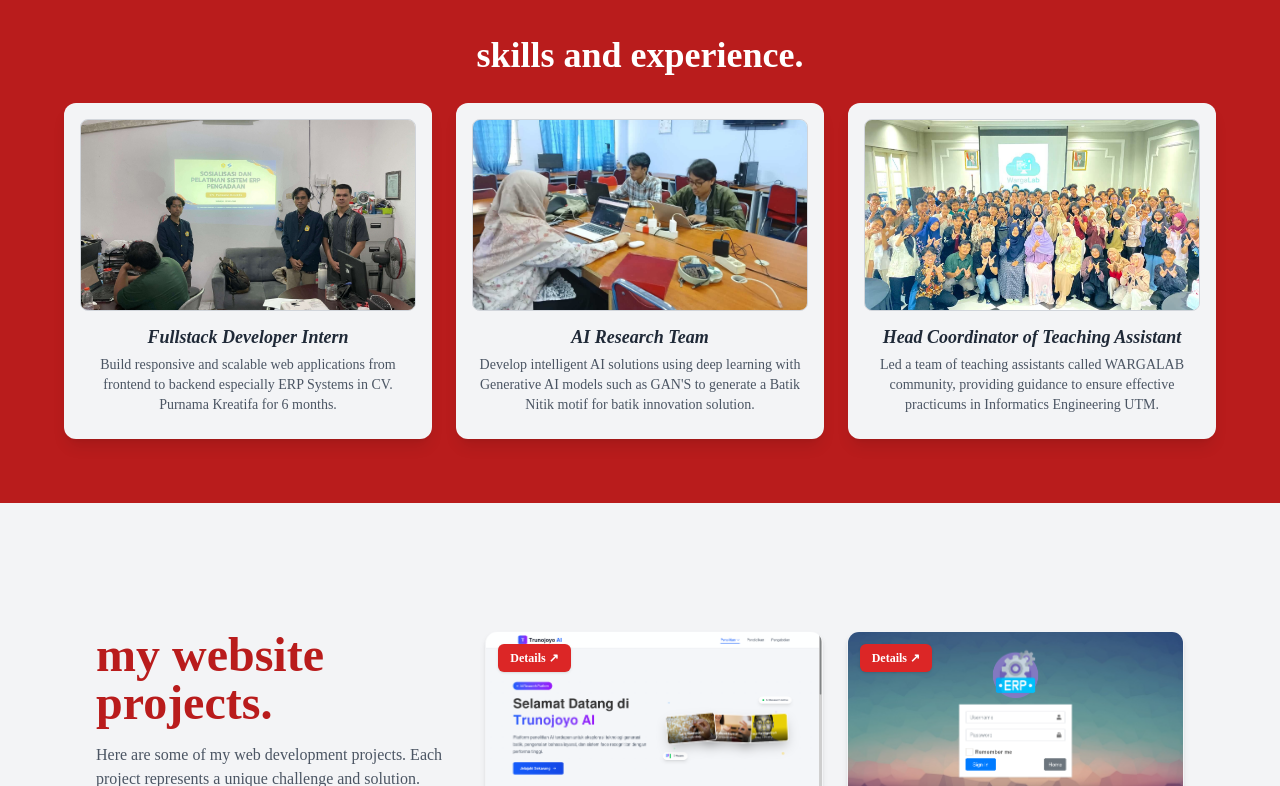
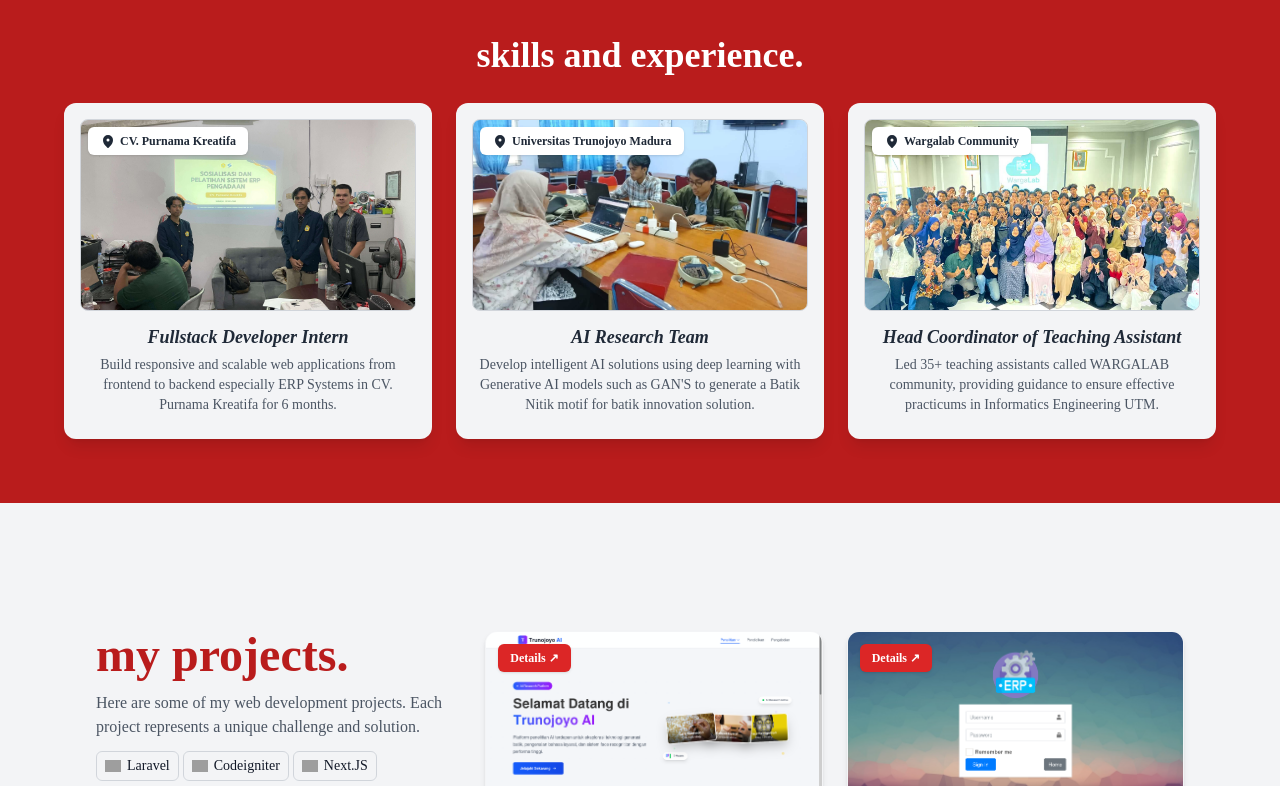
Before and after one commit to ham-zettt/porto, a website: page index.html in a window 1280 px wide. Shown: the part 829-1615 px from the top of the page. Drawn offline with nearby package versions, Linux system fonts and the light colour scheme; grey boxes are pictures that could not be loaded; a web font is replaced by a local one.

Commit message:
update: about section

```diff
--- a/about.js
+++ b/about.js
@@ -5,32 +5,7 @@ const aboutSections = [
 			"Build responsive and scalable web applications from frontend to backend especially ERP Systems in CV. Purnama Kreatifa for 6 months.",
 		icon: "images/web.png",
 		image: "images/1-about.jpeg",
-		languages: [
-			{
-				name: "Laravel",
-				icon: "https://cdn.jsdelivr.net/gh/devicons/devicon/icons/laravel/laravel-original.svg",
-			},
-			{
-				name: "Python",
-				icon: "https://cdn.jsdelivr.net/gh/devicons/devicon/icons/python/python-original.svg",
-			},
-			{
-				name: "PHP",
-				icon: "https://cdn.jsdelivr.net/gh/devicons/devicon/icons/php/php-original.svg",
-			},
-			{
-				name: "JavaScript",
-				icon: "https://cdn.jsdelivr.net/gh/devicons/devicon/icons/javascript/javascript-original.svg",
-			},
-			{
-				name: "Tailwind",
-				icon: "https://cdn.jsdelivr.net/gh/devicons/devicon/icons/tailwindcss/tailwindcss-original.svg",
-			},
-			{
-				name: "MySql",
-				icon: "https://cdn.jsdelivr.net/gh/devicons/devicon/icons/mysql/mysql-original.svg",
-			},
-		],
+		location: "CV. Purnama Kreatifa",
 	},
 	{
 		title: "AI Research Team",
@@ -38,36 +13,14 @@ const aboutSections = [
 			"Develop intelligent AI solutions using deep learning with Generative AI models such as GAN'S to generate a Batik Nitik motif for batik innovation solution.",
 		icon: "images/pen-tool.png",
 		image: "images/2-about.jpeg",
-		languages: [
-			{
-				name: "Photoshop",
-				icon: "https://cdn.jsdelivr.net/gh/devicons/devicon/icons/photoshop/photoshop-plain.svg",
-			},
-			{
-				name: "Inkscape",
-				icon: "https://cdn.jsdelivr.net/gh/devicons/devicon/icons/inkscape/inkscape-plain.svg",
-			},
-			{
-				name: "Figma",
-				icon: "https://cdn.jsdelivr.net/gh/devicons/devicon/icons/figma/figma-original.svg",
-			},
-		],
+		location: "Universitas Trunojoyo Madura",
 	},
 	{
 		title: "Head Coordinator of Teaching Assistant",
 		description:
-			"Led a team of teaching assistants called WARGALAB community, providing guidance to ensure effective practicums in Informatics Engineering UTM.",
+			"Led 35+ teaching assistants called WARGALAB community, providing guidance to ensure effective practicums in Informatics Engineering UTM.",
 		icon: "images/ai.jpg",
 		image: "images/3-about.jpeg",
-		languages: [
-			{
-				name: "Premiere Pro",
-				icon: "https://cdn.jsdelivr.net/gh/devicons/devicon/icons/premierepro/premierepro-plain.svg",
-			},
-			{
-				name: "After Effect",
-				icon: "https://cdn.jsdelivr.net/gh/devicons/devicon/icons/aftereffects/aftereffects-plain.svg",
-			},
-		],
+		location: "Wargalab Community",
 	},
 ];
--- a/index.html
+++ b/index.html
@@ -436,14 +436,20 @@
 			if (typeof aboutSections !== "undefined") {
 				aboutSections.forEach((section, index) => {
 					aboutContainer.innerHTML += `
-                    <div class="bg-gray-100 rounded-xl shadow-lg p-4 flex flex-col justify-between"
+                    <div class="bg-gray-100 rounded-xl shadow-lg p-4 flex flex-col justify-between hover:shadow-xl "
                         data-aos="fade-up"
                         data-aos-delay="${index * 100}">
                         <div class="flex flex-col items-center items-center gap-3">
                             <div class="w-full h-48 flex-shrink-0">
-                                <img src="${section.image}" alt="${section.title}" class="w-full h-full object-cover rounded-lg border border-gray-300">
-                            </div>
-                            <div class="flex-1 text-center">
+								<span class="flex items-center gap-1 absolute top-6 left-6 bg-white text-gray-800 text-xs font-semibold px-3 py-1.5 rounded-md shadow">
+									<svg xmlns="http://www.w3.org/2000/svg" viewBox="0 0 16 16" fill="currentColor" class="size-4">
+										<path fill-rule="evenodd" d="m7.539 14.841.003.003.002.002a.755.755 0 0 0 .912 0l.002-.002.003-.003.012-.009a5.57 5.57 0 0 0 .19-.153 15.588 15.588 0 0 0 2.046-2.082c1.101-1.362 2.291-3.342 2.291-5.597A5 5 0 0 0 3 7c0 2.255 1.19 4.235 2.292 5.597a15.591 15.591 0 0 0 2.046 2.082 8.916 8.916 0 0 0 .189.153l.012.01ZM8 8.5a1.5 1.5 0 1 0 0-3 1.5 1.5 0 0 0 0 3Z" clip-rule="evenodd" />
+									</svg>
+									<p>${section.location}</p>
+								</span>
+								<img src="${section.image}" alt="${section.title}" class="w-full h-full object-cover rounded-lg border border-gray-300">
+							</div>
+							<div class="flex-1 text-center">
                                 <h3 class="text-lg font-bold text-gray-800 mb-1">
                                     <i>${section.title}</i>
                                 </h3>
@@ -518,18 +524,19 @@
 					class="sticky top-24 z-10 text-center lg:text-left transition-all duration-300"
 				>
 					<h2
-						class="text-3xl sm:text-5xl text-red-700 mb-4 font-bold leading-tight"
+						class="text-3xl sm:text-5xl text-red-700 mb-3 font-bold leading-none"
 					>
-						my website projects.
+						my projects.
 					</h2>
 					<p
-						class="text-gray-600 text-sm sm:text-base leading-relaxed"
+						class="text-gray-600 text-sm sm:text-base leading-[1px] mb-3"
 					>
 						Here are some of my web development projects. Each
 						project represents a unique challenge and solution.
 					</p>
 
-					<!-- Garis Aksen Tambahan (Opsional: Mempercantik tampilan sticky di desktop) -->
+					<div id="allTech" class="flex flex-wrap gap-1"></div>
+
 					<div
 						class="hidden lg:block w-12 h-1 bg-red-600 mt-6 rounded-full"
 					></div>
@@ -544,6 +551,17 @@
 		</section>
 
 		<script>
+			const containerAllTech = document.getElementById("allTech");
+			console.log(allTech);
+			allTech.forEach((tech) => {
+				containerAllTech.innerHTML += `
+				<span class="bg-gray-100 border border-gray-300 px-2 py-1 rounded-md text-sm font-medium text-gray-900 flex items-center mb-1">
+					<img src="${tech.icon}" class="w-4 h-4 mr-1.5 object-contain" alt="" />
+					${tech.name}
+				</span>
+			`;
+			});
+
 			const containerWeb = document.getElementById("projectContainerWeb");
 			if (typeof projectsWeb !== "undefined") {
 				projectsWeb.forEach((project, index) => {
@@ -557,7 +575,7 @@
                     `;
 					});
 					containerWeb.innerHTML += `
-                    <div onclick="openProject(${index})" class="bg-white rounded-xl shadow-md hover:shadow-xl overflow-hidden cursor-pointer border border-gray-100 flex flex-col justify-between transition-all duration-300 hover:-translate-y-1">
+                    <div onclick="openProject(${index})" class="bg-white rounded-xl shadow-md hover:shadow-xl overflow-hidden cursor-pointer border border-gray-100 flex flex-col justify-between transition-all duration-300 hover:-translate-y-2">
                         <div class="relative aspect-video w-full overflow-hidden bg-gray-100">
                             <!-- Tombol Details berarea sentuh yang cukup -->
                             <span class="absolute top-3 left-3 z-10 bg-red-600 text-white text-xs font-semibold px-3 py-1.5 rounded-md shadow">
--- a/web.js
+++ b/web.js
@@ -1,3 +1,34 @@
+const allTech = [
+	{
+		name: "Laravel",
+		icon: "https://cdn.jsdelivr.net/gh/devicons/devicon/icons/laravel/laravel-original.svg",
+	},
+	{
+		name: "Codeigniter",
+		icon: "https://cdn.jsdelivr.net/gh/devicons/devicon/icons/codeigniter/codeigniter-plain.svg",
+	},
+	{
+		name: "Next.JS",
+		icon: "https://cdn.jsdelivr.net/gh/devicons/devicon/icons/nextjs/nextjs-original.svg",
+	},
+	{
+		name: "React",
+		icon: "https://cdn.jsdelivr.net/gh/devicons/devicon/icons/react/react-original.svg",
+	},
+	{
+		name: "FastAPI",
+		icon: "https://cdn.jsdelivr.net/gh/devicons/devicon/icons/fastapi/fastapi-plain.svg",
+	},
+	{
+		name: "MySQL",
+		icon: "https://cdn.jsdelivr.net/gh/devicons/devicon/icons/mysql/mysql-original.svg",
+	},
+	{
+		name: "PostgreSQL",
+		icon: "https://cdn.jsdelivr.net/gh/devicons/devicon/icons/postgresql/postgresql-original.svg",
+	},
+];
+
 const projectsWeb = [
 	{
 		title: "Trunojoyo AI",
```
